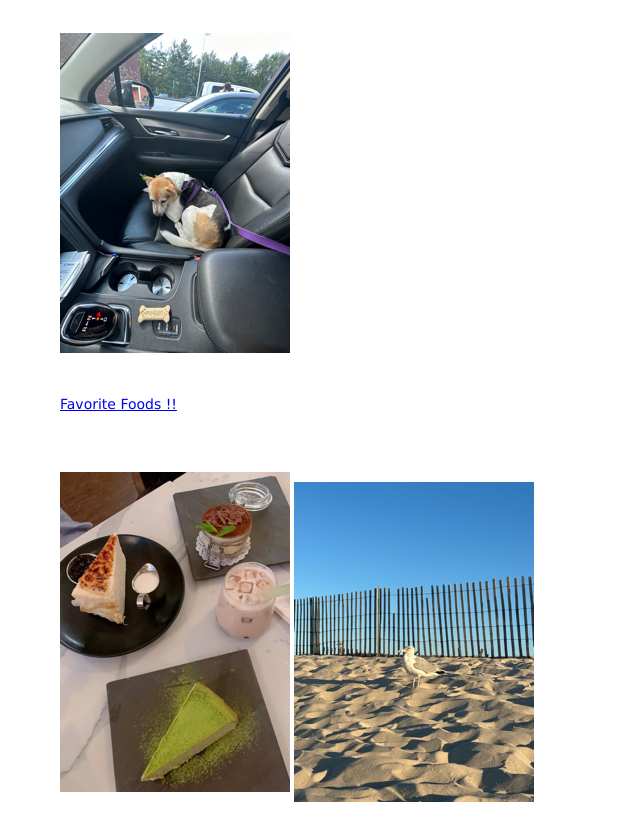
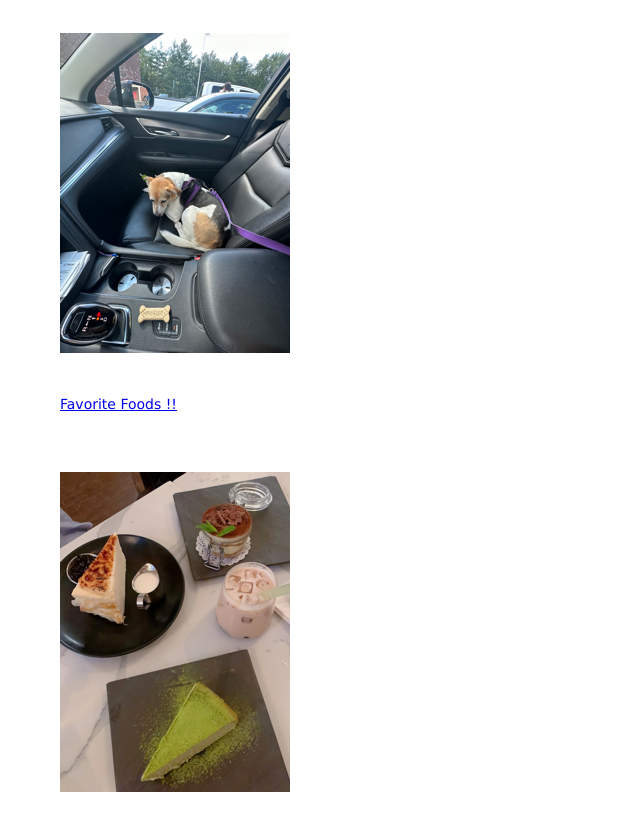
Before and after one commit to abarikdar/basic-website, a plain HTML site: page index.html in a window 1280 px wide. Shown: the part 820-1655 px from the top of the page, without its empty margins (0-640 px from the left). Drawn offline with Linux system fonts and the light colour scheme.

Commit message:
removed extra img

```diff
--- a/index.html
+++ b/index.html
@@ -34,7 +34,7 @@
     <img id="object1"
     src="./images/img52.png"width="260" height="360" />
 
-    <img src="images/img6.png"><br>
+    <!-- <img src="images/img6.png"><br> -->
         <!-- <li>I like to...
             <ol>
                 <li>Play with my dogs</li>
```
